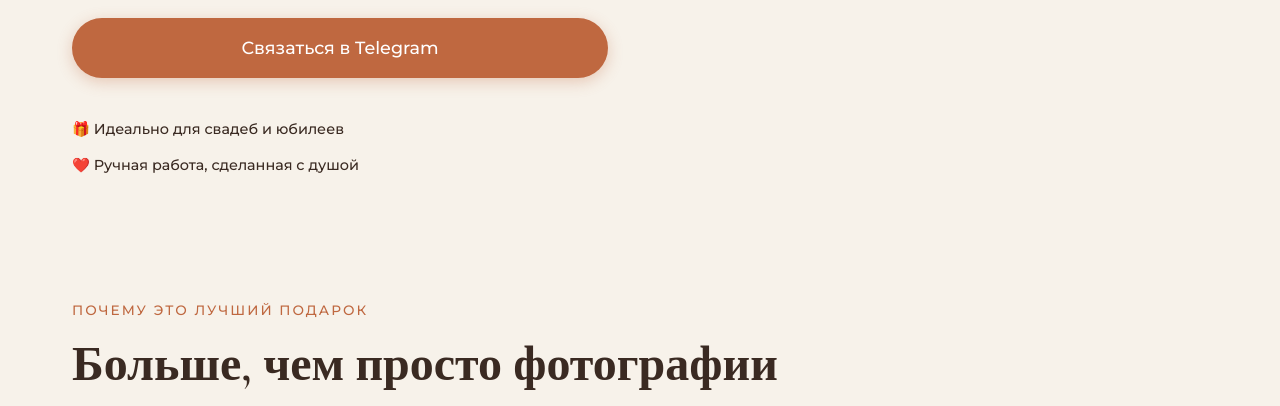
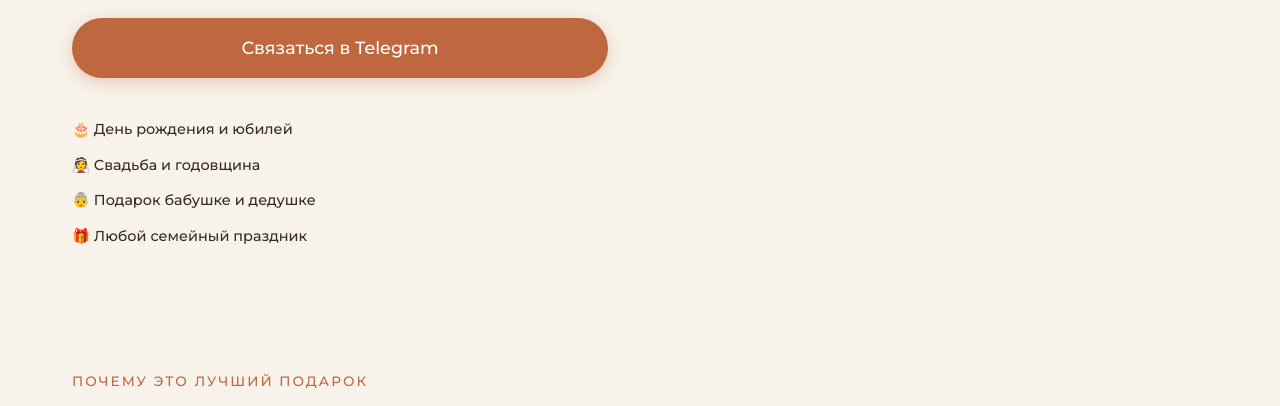
Before and after one commit to 1Gh0sT1/1gh0st1.github.io, a website built with Vite: page index.html in a window 1280 px wide. Shown: the part 756-1162 px from the top of the page. Built offline with nearby package versions, Linux system fonts and the light colour scheme.

Commit message:
Phase 2: expand occasions in hero badges

```diff
--- a/index.html
+++ b/index.html
@@ -80,8 +80,10 @@
             </div>
 
             <div class="trust-badges">
-              <div class="badge">🎁 Идеально для свадеб и юбилеев</div>
-              <div class="badge">❤️ Ручная работа, сделанная с душой</div>
+              <div class="badge">🎂 День рождения и юбилей</div>
+              <div class="badge">👰 Свадьба и годовщина</div>
+              <div class="badge">👵 Подарок бабушке и дедушке</div>
+              <div class="badge">🎁 Любой семейный праздник</div>
             </div>
           </div>
 
```
